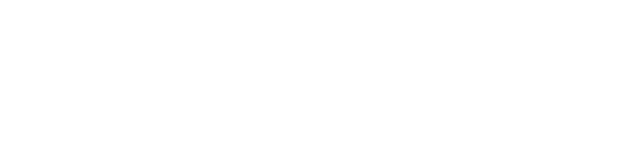
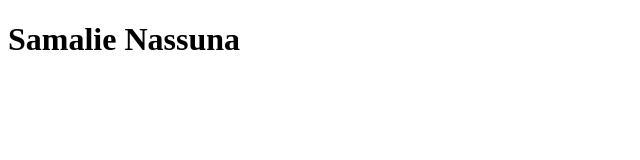
Before and after one commit to nass0080/intro-to-html, a plain HTML site: page index.html in a window 1280 px wide. Shown: the whole page, without its empty margins (0-640 px from the left). Drawn offline with Linux system fonts and the light colour scheme.

Commit message:
add header with name

```diff
--- a/index.html
+++ b/index.html
@@ -6,6 +6,11 @@
     <title>Samalie Nassuna</title>
 </head>
 <body>
+    <header>
+        <h1>
+            Samalie Nassuna
+        </h1>
+    </header>
 
 </body>
 </html>
```
